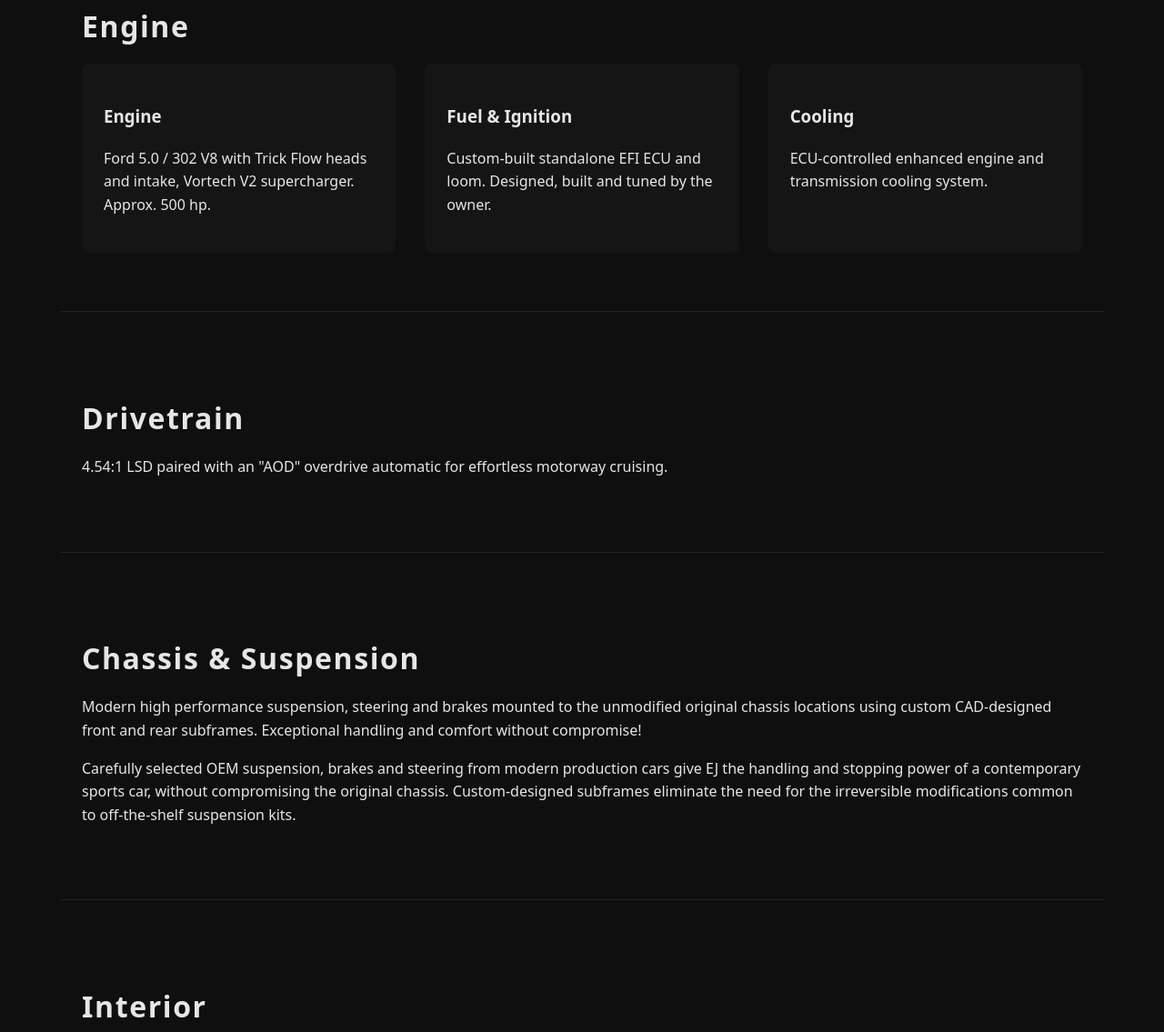
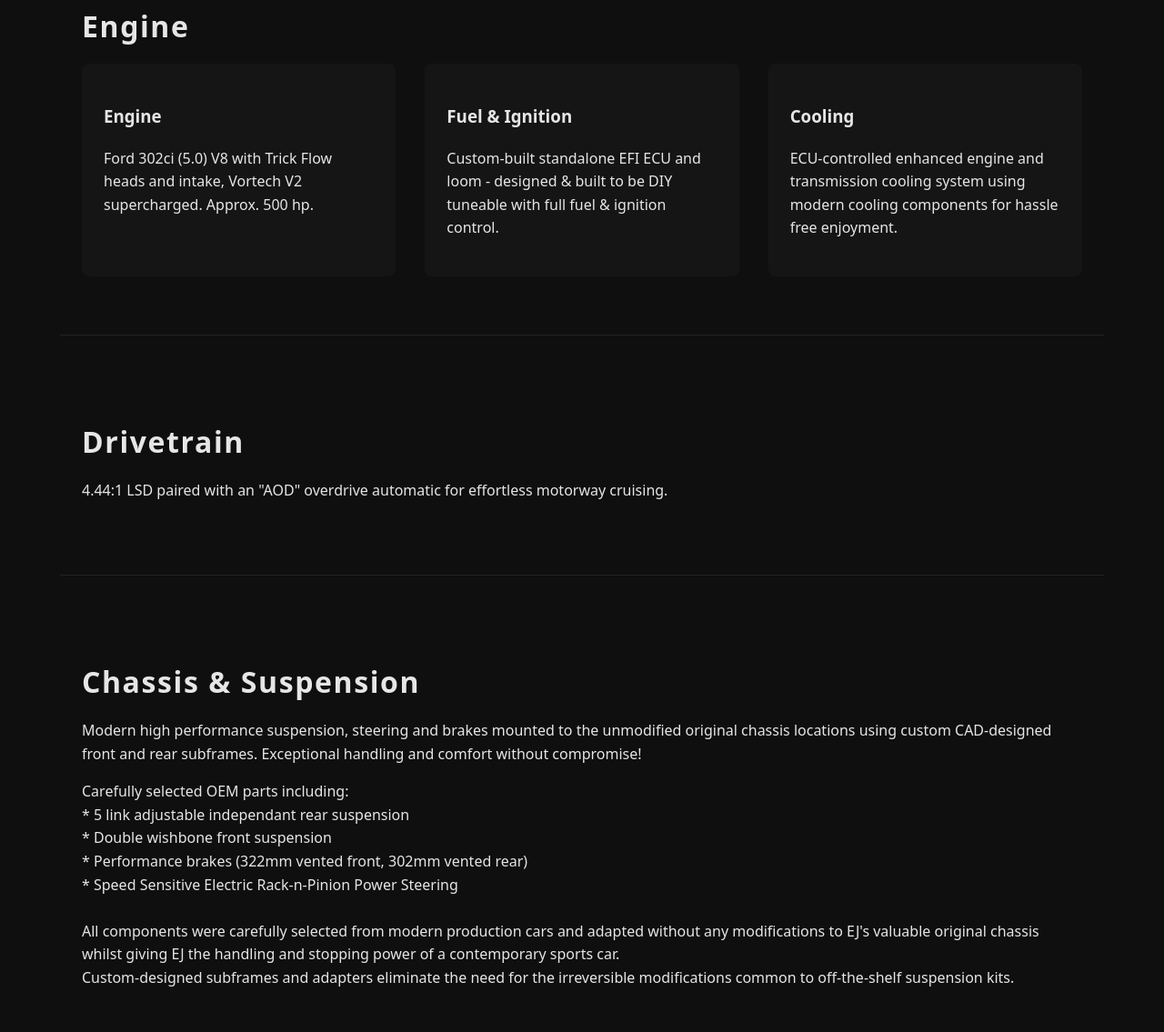
Before and after one commit to SuperDragpack/SuperDragpack.github.io, a plain HTML site: page index.html in a window 1280 px wide. Shown: the part 1452-2587 px from the top of the page at 91% size. Drawn offline with Linux system fonts and the light colour scheme.

Commit message:
Add files via upload

```diff
--- a/index.html
+++ b/index.html
@@ -167,7 +167,7 @@
     <div class="card">
       <h3>Engine</h3>
       <p>
-        Ford 5.0 / 302 V8 with Trick Flow heads and intake, Vortech V2 supercharger.
+        Ford 302ci (5.0) V8 with Trick Flow heads and intake, Vortech V2 supercharged.
         Approx. 500 hp.
       </p>
     </div>
@@ -175,14 +175,14 @@
     <div class="card">
       <h3>Fuel & Ignition</h3>
       <p>
-        Custom-built standalone EFI ECU and loom. Designed, built and tuned by the owner.
+        Custom-built standalone EFI ECU and loom - designed & built to be DIY tuneable with full fuel & ignition control.
       </p>
     </div>
 
     <div class="card">
       <h3>Cooling</h3>
       <p>
-        ECU-controlled enhanced engine and transmission cooling system.
+        ECU-controlled enhanced engine and transmission cooling system using modern cooling components for hassle free enjoyment.
       </p>
     </div>
   </div>
@@ -191,7 +191,7 @@
 <section id="drivetrain">
   <h2>Drivetrain</h2>
   <p>
-    4.54:1 LSD paired with an "AOD" overdrive automatic for effortless motorway
+    4.44:1 LSD paired with an "AOD" overdrive automatic for effortless motorway
     cruising.
   </p>
 </section>
@@ -203,9 +203,15 @@
     CAD-designed front and rear subframes.  Exceptional handling and comfort without compromise!
   </p>
 <p>
-Carefully selected OEM suspension, brakes and steering from modern production cars give EJ the handling and stopping power of a
-contemporary sports car, without compromising the original chassis.
-Custom-designed subframes eliminate the need for the irreversible modifications common to off-the-shelf suspension kits.
+Carefully selected OEM parts including:</br>
+*  5 link adjustable independant rear suspension</br>
+*  Double wishbone front suspension</br>
+*  Performance brakes (322mm vented front, 302mm vented rear)</br>
+*  Speed Sensitive Electric Rack-n-Pinion Power Steering</br>
+</br>
+All components were carefully selected from modern production cars and adapted without any modifications to EJ's valuable original
+chassis whilst giving EJ the handling and stopping power of a contemporary sports car.</br>
+Custom-designed subframes and adapters eliminate the need for the irreversible modifications common to off-the-shelf suspension kits.
 </P>
 </section>
 
```
